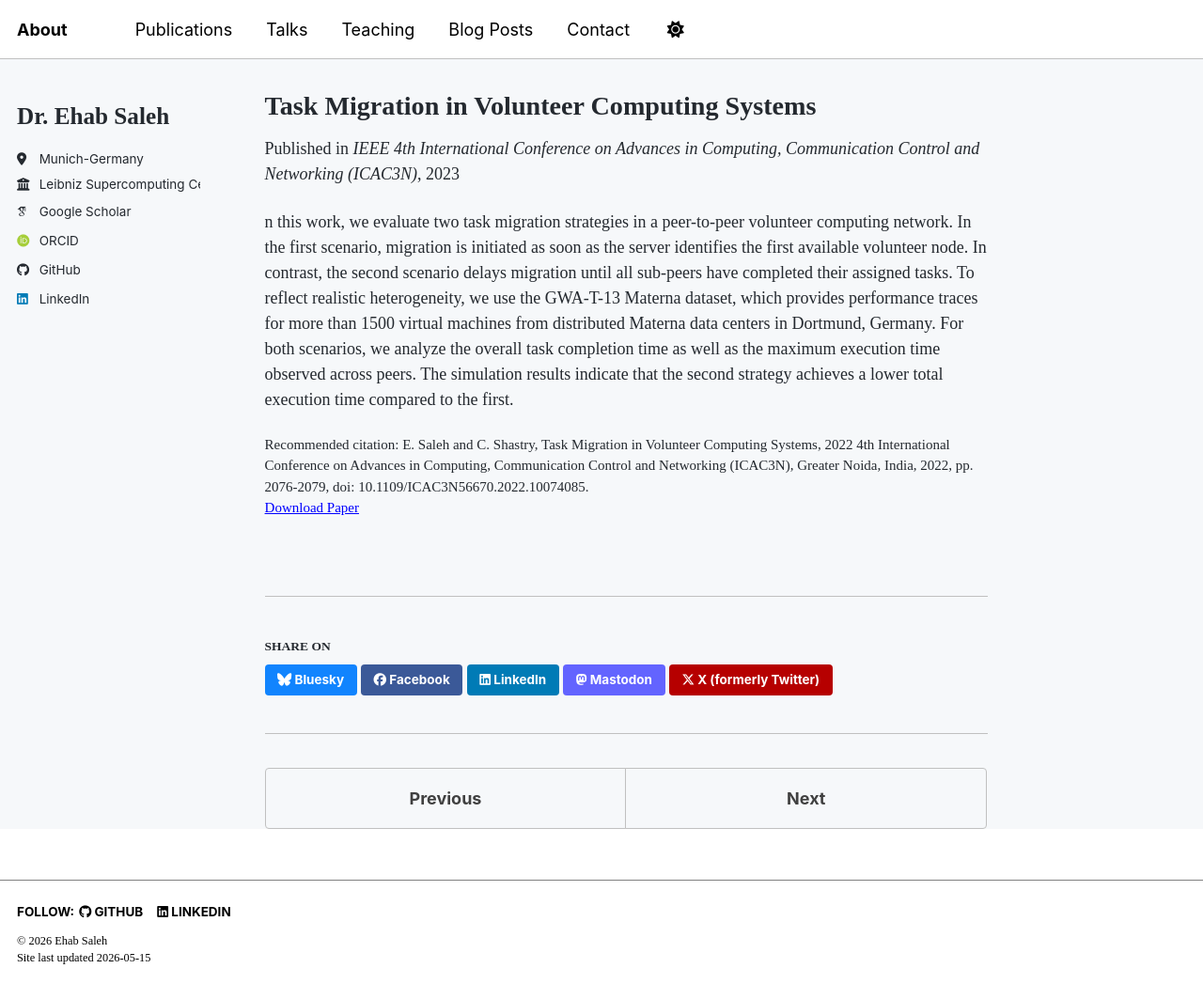
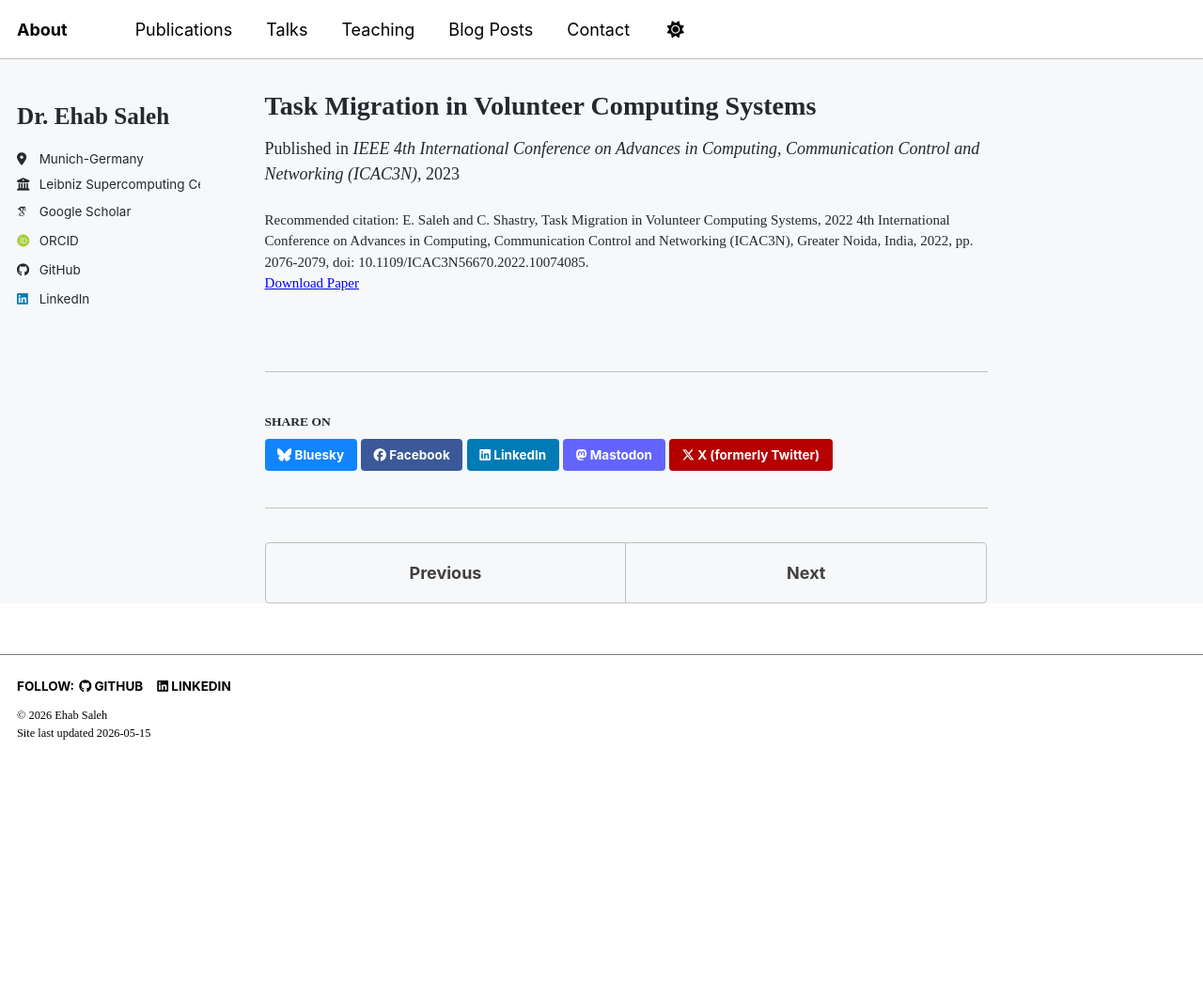
Before and after one commit to ehabosaleh/ehabosaleh.github.io, a Jekyll site: the page built from _publications/2023-ieee-10074085.md, in a window 1280 px wide and 1047 px high. Shown: the whole window at 94% size. Built offline with Jekyll 4.4.1, drawn with Linux system fonts in a browser that asks for light colours; some web fonts are replaced; a script bundle is joined from its source files by our own code; library files that are not in the unit come from our copies.

```diff
--- a/_publications/2023-ieee-10074085.md
+++ b/_publications/2023-ieee-10074085.md
@@ -9,5 +9,3 @@
 author: "Ehab Saleh, Chandrasekar Shastry"
 citation: "E. Saleh and C. Shastry, Task Migration in Volunteer Computing Systems, 2022 4th International Conference on Advances in Computing, Communication Control and Networking (ICAC3N), Greater Noida, India, 2022, pp. 2076-2079, doi: 10.1109/ICAC3N56670.2022.10074085."
 ---
-
-n this work, we evaluate two task migration strategies in a peer-to-peer volunteer computing network. In the first scenario, migration is initiated as soon as the server identifies the first available volunteer node. In contrast, the second scenario delays migration until all sub-peers have completed their assigned tasks. To reflect realistic heterogeneity, we use the GWA-T-13 Materna dataset, which provides performance traces for more than 1500 virtual machines from distributed Materna data centers in Dortmund, Germany. For both scenarios, we analyze the overall task completion time as well as the maximum execution time observed across peers. The simulation results indicate that the second strategy achieves a lower total execution time compared to the first.
```
